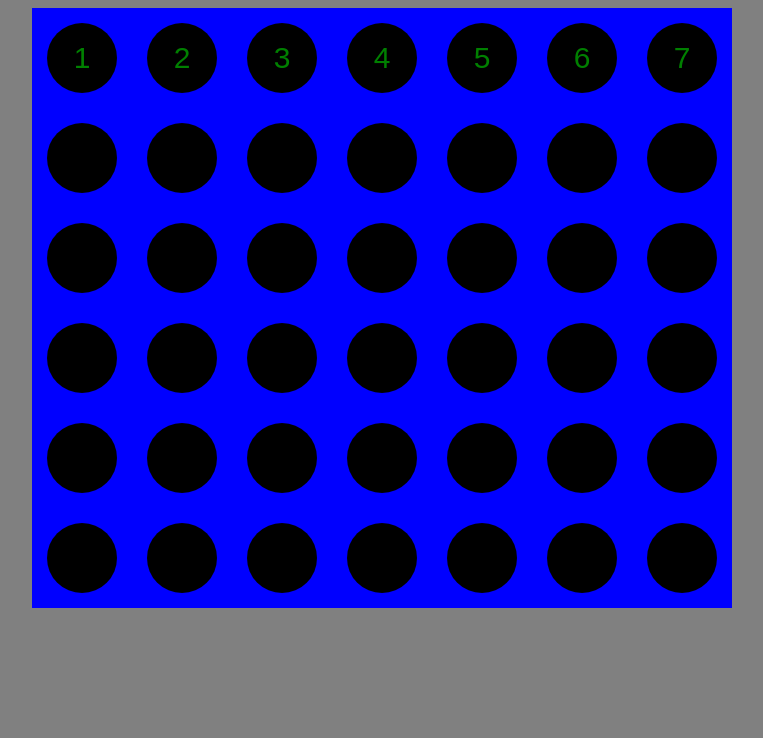
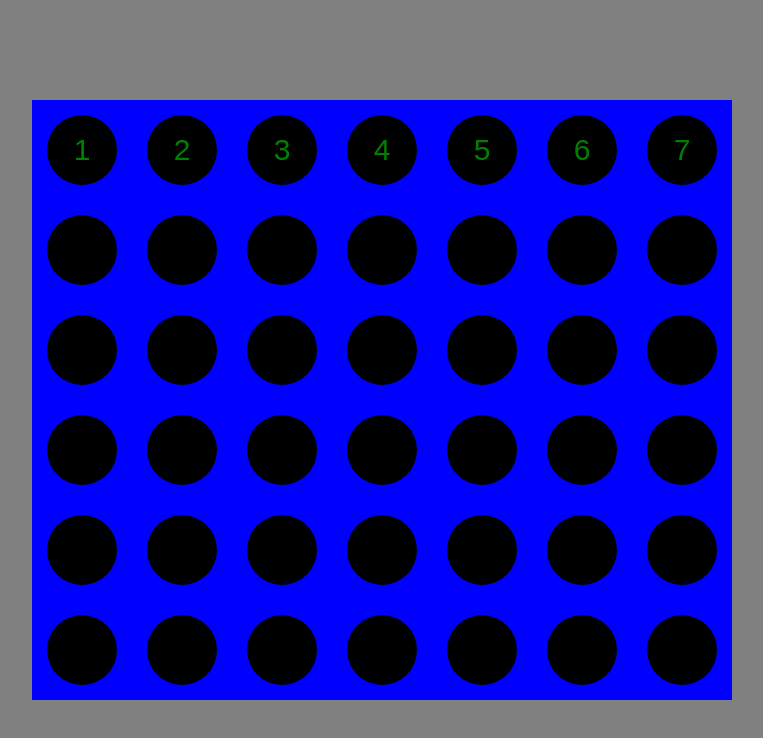
Before and after one commit to haharkagain/Connect-4, a plain HTML site: page index.html in a window 1280 px wide. Shown: the whole page, without its empty margins (258-1021 px from the left). Drawn offline with Linux system fonts and the light colour scheme.

Commit message:
better css, centers vertically now

```diff
--- a/styles.css
+++ b/styles.css
@@ -4,4 +4,9 @@ body {
 #main {
     margin: auto;
     display: block;
+    position: absolute;
+    top: 0;
+    bottom: 0;
+    left: 0;
+    right: 0;
 }
```
